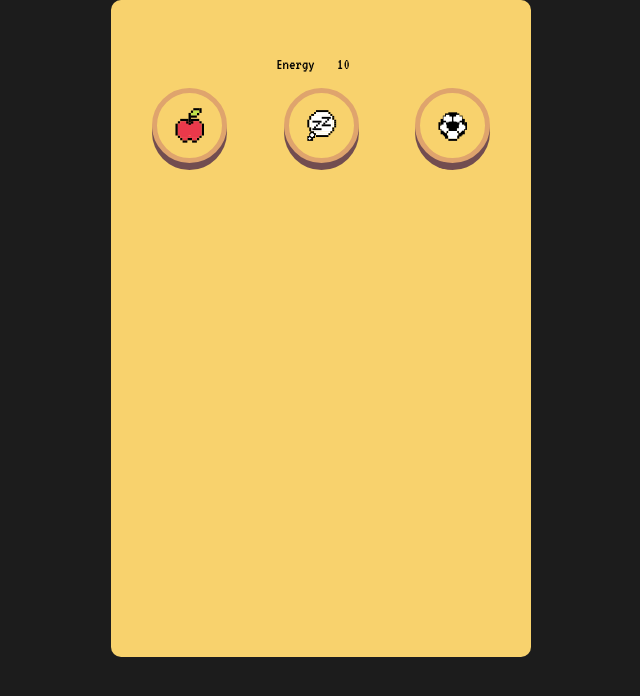
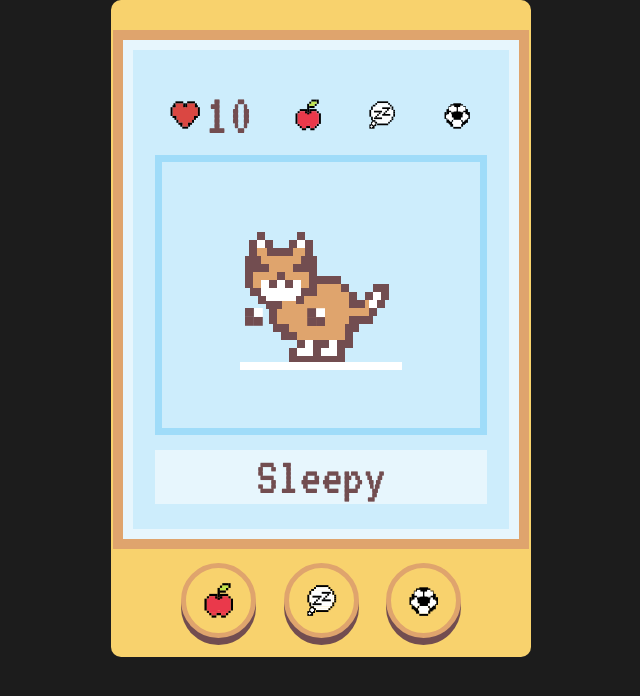
Before and after one commit to Wiecek-K/tamagotchi, a website with bundled scripts: page public/index.html in a window 1280 px wide. Shown: the whole page, without its empty margins (319-959 px from the left). Built offline with nearby package versions, Linux system fonts and the light colour scheme.

Commit message:
created UI

```diff
--- a/public/index.html
+++ b/public/index.html
@@ -14,7 +14,53 @@
   <body>
     <div class="gameBoy">
       <div class="gameDisplay">
-        <p class="bar">Energy <span class="health" /></p>
+        <div class="statusBar">
+          <div class="stat">
+            <img
+              src="./assets/icons/Icon=Health.svg"
+              alt="health"
+              width="40"
+              height="40"
+            />
+            <p class="statPoint" id="healthPoint"></p>
+          </div>
+          <div class="stat">
+            <img
+              src="./assets/icons/Icon=Hunger.svg"
+              alt="hunger"
+              width="40"
+              height="40"
+            />
+            <p class="statPoint" id="hungerPoint"></p>
+          </div>
+          <div class="stat">
+            <img
+              src="./assets/icons/Icon=Sleep.svg"
+              alt="hunger"
+              width="40"
+              height="40"
+            />
+            <p class="statPoint" id="energyPoint"></p>
+          </div>
+          <div class="stat">
+            <img
+              src="./assets/icons/Icon=Fun.svg"
+              alt="health"
+              width="40"
+              height="40"
+            />
+            <p class="statPoint" id="funPoint"></p>
+          </div>
+        </div>
+        <div class="tamagoPlace">
+          <img
+            src="./assets/tamago/State=Standing.svg"
+            alt="your tamago"
+            id="tamago"
+          />
+          <div class="tamagoFloor"></div>
+        </div>
+        <div class="stateBar" id="stateBar">Sleepy</div>
       </div>
       <div class="actionButtons">
         <button id="eatBtn">
--- a/public/styles.css
+++ b/public/styles.css
@@ -20,15 +20,7 @@ body {
   overflow: hidden;
   height: 100vh;
   font-family: "VT323", monospace;
-}
-
-.bar {
-  color: black;
-  padding: 16px;
-}
-
-.health {
-  padding: 16px;
+  color: var(--plum);
 }
 
 .gameBoy {
@@ -44,13 +36,61 @@ body {
 }
 
 .gameDisplay {
+  width: calc(100% - 10px);
+  padding: 25px 22px;
+  margin-bottom: 24px;
+  background-color: var(--light-blue);
+  border: solid 10px var(--lightest-blue);
+  box-shadow: 0 0 0 10px var(--timber);
+}
+
+.statusBar {
+  width: 100%;
+  padding: 10px;
+
+  display: flex;
+  justify-content: space-between;
+}
+
+.stat {
+  display: flex;
+  align-items: center;
+  font-size: 60px;
+  line-height: 1em;
+}
+
+.tamagoPlace {
+  width: 100%;
+  border: solid 7px var(--blue);
+  margin-bottom: 15px;
+  display: flex;
+  justify-content: center;
+  padding: 70px 20% 58px 20%;
+  flex-direction: column;
+  align-items: center;
+}
+
+.tamagoFloor {
+  width: 162px;
+  height: 8px;
+  background-color: var(--white);
+}
+
+.stateBar {
+  background-color: var(--lightest-blue);
+  display: flex;
+  justify-content: center;
+  width: 100%;
+  font-size: 54px;
+  line-height: 1em;
 }
 
 .actionButtons {
   display: flex;
   width: 100%;
+  max-width: 300px;
+  padding: 0 10px;
   justify-content: space-between;
-  padding: 0 34px;
 }
 
 .actionButtons button {
--- a/src/app.ts
+++ b/src/app.ts
@@ -5,9 +5,9 @@ document.addEventListener("DOMContentLoaded", () => {
 
   // Start game
   game.start({
-    healthElement: ".health",
-    energyElement: "",
-    funElement: "",
-    hungerElement: "",
+    healthElement: "#healthPoint",
+    energyElement: "#energyPoint",
+    funElement: "#funPoint",
+    hungerElement: "#hungerPoint",
   });
 });
--- a/src/modules/tamagotchi.ts
+++ b/src/modules/tamagotchi.ts
@@ -12,9 +12,15 @@ export default class Tamagotchi {
     console.log("Tamagotchi initialized");
   }
 
-  displayHealth = (elementSelector) => {
-    const displayElement = document.querySelector(elementSelector);
-    displayElement.innerText = this.energy.value;
+  displayHealth = (elementSelector: string) => {
+    const displayElement = document.querySelector(
+      elementSelector,
+    ) as HTMLParagraphElement;
+
+    if (!displayElement) {
+      throw new Error("element not found");
+    }
+    displayElement.innerText = this.energy.value + "";
   };
 
   mount = ({ healthElement, hungerElement, energyElement, funElement }) => {
--- a/tsconfig.json
+++ b/tsconfig.json
@@ -25,6 +25,6 @@
     "forceConsistentCasingInFileNames": true,
     "resolveJsonModule": true,
     "useDefineForClassFields": true,
-    "noImplicitAny": false
+    "noImplicitAny": true
   }
 }
```
